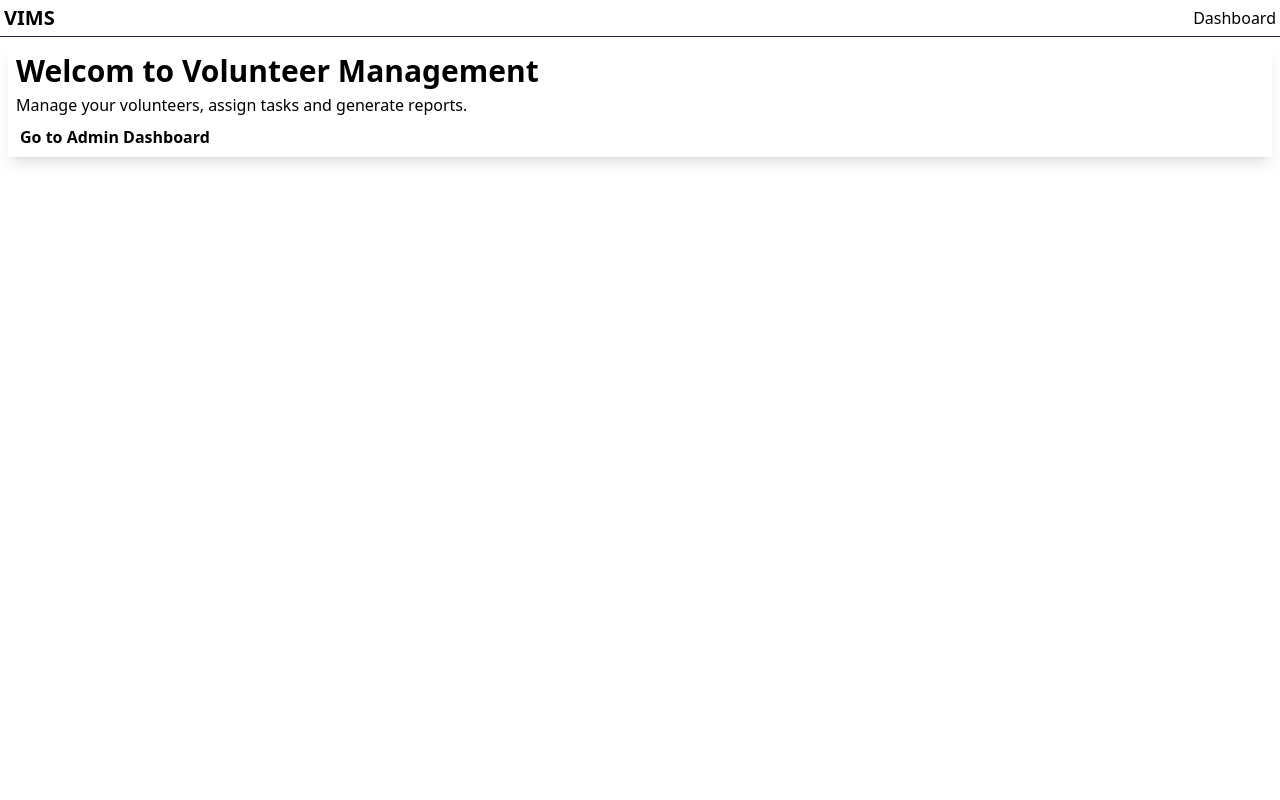
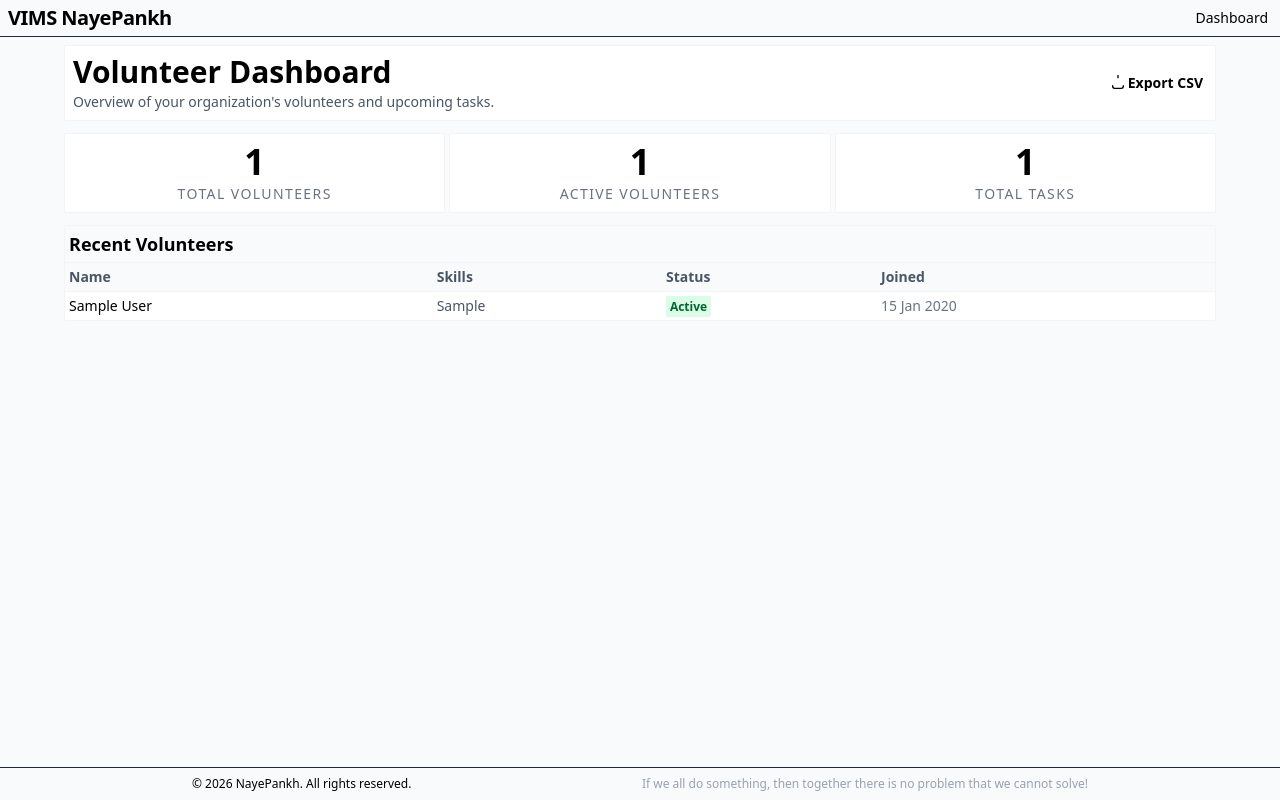
Before and after one commit to neerajojha1855/vims.nayepankh.ngo, a Django app: page / in a window 1280 px wide. Run offline with Django 5.2, Linux system fonts and the light colour scheme; tables that the repository leaves empty hold one stand-in row (values such as "Sample post"); parts of the project's set-up code (start-up, migrations or seed data) failed here and were passed over; some libraries are stand-ins or nearby versions.

Commit message:
add: visual dyanmic dashboard with working API endpoints

```diff
--- a/VIMS/settings.py
+++ b/VIMS/settings.py
@@ -98,7 +98,7 @@ DATABASES = {
 
 AUTH_PASSWORD_VALIDATORS = [
     {
-        'NAME': 'django.contrib.auth.password_validation.imilarityVUserAttributeSalidator',
+        'NAME': 'django.contrib.auth.password_validation.UserAttributeSimilarityValidator',
     },
     {
         'NAME': 'django.contrib.auth.password_validation.MinimumLengthValidator',
--- a/VIMS/urls.py
+++ b/VIMS/urls.py
@@ -16,10 +16,10 @@ Including another URLconf
 """
 from django.contrib import admin
 from django.urls import path, include
-from django.views.generic import TemplateView
+from volunteer.views import DashboardView
 
 urlpatterns = [
     path('admin/', admin.site.urls),
-    path('', TemplateView.as_view(template_name="base.html"), name='home'),
+    path('', DashboardView.as_view(), name='home'),
     path('volunteer/', include('volunteer.urls')),
 ]
--- a/templates/base.html
+++ b/templates/base.html
@@ -11,24 +11,17 @@
     <link href="https://fonts.googleapis.com/css2?family=DM+Sans:opsz,wght@9..40,400;9..40,500;9..40,700&display=swap" rel="stylesheet">
     {% tailwind_css %}
 </head>
-<body class="font-sans bg-surface text-secondary min-h-screen">
-    <nav class="p-1 border-b border-gray-800 flex justify-between items-center">
-        <h1 class="text-xl font-bold">VIMS</h1>
-        <div class="space-x-1">
-            <a href="/" class="hover:text-gray-300">Dashboard</a>
-            {% if user.is_staff %} <a href="/admin/" class="hover:text-gray-300">Admin Panel</a> {% endif %}
-        </div>
-    </nav>
+<body class="font-sans bg-gray-50 text-primary min-h-screen flex flex-col">
+    <!-- Navbar Section -->
+    {% include "sections/_navbar.html" %}
 
-    <main class="p-1 md:p-2">
-        {% block content %}
-        <div class="bg-primary p-2 rounded-xs text-secondary shadow-lg">
-            <h2 class="text-3xl font-bold mb-1">Welcom to Volunteer Management</h2>
-            <p class="mb-2">Manage your volunteers, assign tasks and generate reports.</p>
-            <a href="/admin/" class="bg-secondary text-inverse px-1 py-2 rounded-xs font-bold hover:bg-gray-200 focus-visible: outline-white focus-visible:ring-2">Go to Admin Dashboard</a>
-        </div>
-        {% endblock %}
+    <!-- Main Section -->
+    <main class="flex-grow p-1 md:p-2 lg:p3">
+        {% block content %}{% endblock %}
     </main>
+
+    <!-- Footer Section -->
+    {% include "sections/_footer.html" %}
 
 </body>
 </html>
--- /dev/null
+++ b/templates/dashboard.html
@@ -0,0 +1,74 @@
+{% extends "base.html" %}
+
+{% block content %}
+<div class="max-w-6xl mx-auto space-y-3">
+
+    <div class="flex flex-col md:flex-row justify-between items-start md:items-center bg-white p-2 rounded-xs shadow-2 border border-gray-100">
+        <div>
+            <h2 class="text-3xl font-bold text-primary mb-0.5">Volunteer Dashboard</h2>
+            <p class="text-gray-600 text-sm">Overview of your organization's volunteers and upcoming tasks.</p>
+        </div>
+        <div class="mt-1 md:mt-0">
+            <a href="{% url 'export_volunteers' %}" class="inline-flex items-center bg-surface text-secondary hover:bg-gray-800 px-1 py-2 rounded-xs font-bold text-sm transition-colors duration-fast focus-visible:ring-2 focus-visible:ring-offset-2 focus-visible:ring-surface">
+                <svg class="w-4 h-4 mr-0.5" fill="none" stroke="currentColor" viewBox="0 0 24 24" xmlns="http://www.w3.org/2000/svg">
+                    <path stroke-linecap="round" stroke-linejoin="round" stroke-width="2" d="M4 16v1a3 3 0 003 3h10a3 3 0 003-3v-1m-4-41-4 4m0 01-4-4m4 4V4"></path>
+                </svg>
+                Export CSV
+            </a>
+        </div>
+    </div>
+
+    <div class="grid grid-cols-1 md:grid-cols-3 gap-1">
+        <div class="bg-white p-2 rounded-xs shadow-2 border border-gray-100 flex flex-col justify-center items-center">
+            <span class="text-4xl font-bold text-primary">{{ total_volunteers }}</span>
+            <span class="text-sm text-gray-500 font-medium uppercase tracking-widest mt-0.5">Total Volunteers</span>
+        </div>
+        <div class="bg-white p-2 rounded-xs shadow-2 border border-gray-100 flex flex-col justify-center items-center">
+            <span class="text-4xl font-bold text-primary">{{ active_volunteers }}</span>
+            <span class="text-sm text-gray-500 font-medium uppercase tracking-widest mt-0.5">Active Volunteers</span>
+        </div>
+        <div class="bg-white p-2 rounded-xs shadow-2 border border-gray-100 flex flex-col justify-center items-center">
+            <span class="text-4xl font-bold text-primary">{{ total_tasks }}</span>
+            <span class="text-sm text-gray-500 font-medium uppercase tracking-widest mt-0.5">Total Tasks</span>
+        </div>
+    </div>
+
+    <div class="bg-white rounded-xs shadow-2 border border-gray-100 overflow-hidden">
+        <div class="p-1 border-b border-gray-100 bg-gray-50">
+            <h3 class="text-lg font-bold text-primary">Recent Volunteers</h3>
+        </div>
+        <div class="overflow-x-auto">
+            <table class="w-full text-left text-sm">
+                <thead class="bg-gray-50 text-gray-600 font-medium border-b border-gray-100">
+                    <tr>
+                        <th class="p-1">Name</th>
+                        <th class="p-1">Skills</th>
+                        <th class="p-1">Status</th>
+                        <th class="p-1">Joined</th>
+                    </tr>
+                </thead>
+                <tbody class="divide-y divide-gray-100">
+                    {% for volunteer in volunteers|slice:":5" %}
+                    <tr class="hover:bg-gray-50 transition-colors duration-fast">
+                        <td class="p-1 font-medium text-primary">{{ volunteer.user.get_full_name|default:volunteer.user.username }}</td>
+                        <td class="p-1 text-gray-600">{{ volunteer.skills|truncatechars:30 }}</td>
+                        <td class="p-1">
+                            {% if volunteer.status %}
+                                <span class="bg-green-100 text-green-800 text-xs font-bold px-1 py-0.5 rounded-xs">Active</span>
+                            {% else %}
+                                <span class="bg-red-100 text-red-800 text-xs font-bold px-1 py-0.5 rounded-xs">Inactive</span>
+                            {% endif %}
+                        </td>
+                        <td class="p-1 text-gray-500">{{ volunteer.joined_date|date:"d M Y" }}</td>
+                    </tr>
+                    {% empty %}
+                    <tr>
+                        <td class="p-2 text-center text-gray-500" colspan="4">No volunteers found.</td>
+                    </tr>
+                    {% endfor %}
+                </tbody>
+            </table>
+        </div>
+    </div>
+</div>
+{% endblock %}
--- a/templates/sections/_footer.html
+++ b/templates/sections/_footer.html
@@ -0,0 +1,6 @@
+<footer class="bg-surface text-secondary p-2 mt-auto text-center border-t border-gray-800">
+    <div class="max-w-4xl mx-auto flex flex-col md:flex-row justify-between items-center text-xs">
+        <p class="mb-1 md:mb-0">&copy; 2026 NayePankh. All rights reserved.</p>
+        <p class="font-medium text-gray-400">If we all do something, then together there is no problem that we cannot solve!</p>
+    </div>
+</footer>
--- a/templates/sections/_navbar.html
+++ b/templates/sections/_navbar.html
@@ -0,0 +1,12 @@
+<nav class="bg-surface text-secondary p-1 px-2 border-b border-gray-800 flex justify-between items-center shadow-2">
+    <div class="flex items-center space-x-1">
+        <!-- Logo -->
+        <h1 class="text-xl font-bold tracking-tight">VIMS NayePankh</h1>
+    </div>
+    <div class="space-x-1 text-sm font-medium">
+        <a href="/" class="hover:text-gray-300 focus-visible:ring-2 focus-visible:outline-white focus-visible:ring-offset-2 rounded-xs px-1 py-0.5 transition-colors duration-fast">Dashboard</a>
+        {% if user.is_staff %}
+            <a href="/admin/" class="hover:text-gray-300 focus-visible:ring-2 focus-visible:outline-white focus-visible:ring-offset-2 rounded-xs px-1 py-0.5 transition-colors duration-fast">Admin Panel</a>
+        {% endif %}
+    </div>
+</nav>
--- a/theme/static/css/dist/styles.css
+++ b/theme/static/css/dist/styles.css
@@ -8,23 +8,46 @@
     --font-serif: ui-serif, Georgia, Cambria, 'Times New Roman', Times, serif;
     --font-mono: ui-monospace, SFMono-Regular, Menlo, Monaco, Consolas, 'Liberation Mono', 'Courier New',
     monospace;
+    --color-red-100: oklch(93.6% 0.032 17.717);
+    --color-red-800: oklch(44.4% 0.177 26.899);
+    --color-green-100: oklch(96.2% 0.044 156.743);
+    --color-green-800: oklch(44.8% 0.119 151.328);
     --color-gray-50: oklch(98.5% 0.002 247.839);
+    --color-gray-100: oklch(96.7% 0.003 264.542);
     --color-gray-200: oklch(92.8% 0.006 264.531);
     --color-gray-300: oklch(87.2% 0.01 258.338);
+    --color-gray-400: oklch(70.7% 0.022 261.325);
+    --color-gray-500: oklch(55.1% 0.027 264.364);
+    --color-gray-600: oklch(44.6% 0.03 256.802);
     --color-gray-800: oklch(27.8% 0.033 256.848);
     --color-black: #000;
     --color-white: #fff;
     --spacing: 0.25rem;
+    --container-4xl: 56rem;
+    --container-6xl: 72rem;
+    --text-xs: 0.75rem;
+    --text-xs--line-height: calc(1 / 0.75);
+    --text-sm: 0.875rem;
+    --text-sm--line-height: calc(1.25 / 0.875);
+    --text-lg: 1.125rem;
+    --text-lg--line-height: calc(1.75 / 1.125);
     --text-xl: 1.25rem;
     --text-xl--line-height: calc(1.75 / 1.25);
     --text-3xl: 1.875rem;
     --text-3xl--line-height: calc(2.25 / 1.875);
+    --text-4xl: 2.25rem;
+    --text-4xl--line-height: calc(2.5 / 2.25);
     --text-5xl: 3rem;
     --text-5xl--line-height: 1;
+    --font-weight-medium: 500;
     --font-weight-bold: 700;
+    --tracking-tight: -0.025em;
     --tracking-normal: 0em;
+    --tracking-widest: 0.1em;
     --leading-normal: 1.5;
     --radius-xs: 0.125rem;
+    --default-transition-duration: 150ms;
+    --default-transition-timing-function: cubic-bezier(0.4, 0, 0.2, 1);
     --default-font-family: var(--font-sans);
     --default-mono-font-family: var(--font-mono);
   }
@@ -202,6 +225,30 @@
   .mx-auto {
     margin-inline: auto;
   }
+  .mt-0 {
+    margin-top: calc(var(--spacing) * 0);
+  }
+  .mt-0\.5 {
+    margin-top: calc(var(--spacing) * 0.5);
+  }
+  .mt-1 {
+    margin-top: calc(var(--spacing) * 1);
+  }
+  .mt-auto {
+    margin-top: auto;
+  }
+  .mr-0 {
+    margin-right: calc(var(--spacing) * 0);
+  }
+  .mr-0\.5 {
+    margin-right: calc(var(--spacing) * 0.5);
+  }
+  .mb-0 {
+    margin-bottom: calc(var(--spacing) * 0);
+  }
+  .mb-0\.5 {
+    margin-bottom: calc(var(--spacing) * 0.5);
+  }
   .mb-1 {
     margin-bottom: calc(var(--spacing) * 1);
   }
@@ -214,8 +261,17 @@
   .flex {
     display: flex;
   }
+  .grid {
+    display: grid;
+  }
+  .inline-flex {
+    display: inline-flex;
+  }
   .table {
     display: table;
+  }
+  .h-4 {
+    height: calc(var(--spacing) * 4);
   }
   .h-screen {
     height: 100vh;
@@ -223,14 +279,44 @@
   .min-h-screen {
     min-height: 100vh;
   }
+  .w-4 {
+    width: calc(var(--spacing) * 4);
+  }
+  .w-full {
+    width: 100%;
+  }
+  .max-w-4 {
+    max-width: calc(var(--spacing) * 4);
+  }
+  .max-w-4xl {
+    max-width: var(--container-4xl);
+  }
+  .max-w-6 {
+    max-width: calc(var(--spacing) * 6);
+  }
+  .max-w-6xl {
+    max-width: var(--container-6xl);
+  }
+  .flex-grow {
+    flex-grow: 1;
+  }
   .border-collapse {
     border-collapse: collapse;
   }
   .resize {
     resize: both;
   }
+  .grid-cols-1 {
+    grid-template-columns: repeat(1, minmax(0, 1fr));
+  }
+  .flex-col {
+    flex-direction: column;
+  }
   .items-center {
     align-items: center;
+  }
+  .items-start {
+    align-items: flex-start;
   }
   .justify-between {
     justify-content: space-between;
@@ -238,12 +324,42 @@
   .justify-center {
     justify-content: center;
   }
+  .gap-1 {
+    gap: calc(var(--spacing) * 1);
+  }
+  .space-y-3 {
+    :where(& > :not(:last-child)) {
+      --tw-space-y-reverse: 0;
+      margin-block-start: calc(calc(var(--spacing) * 3) * var(--tw-space-y-reverse));
+      margin-block-end: calc(calc(var(--spacing) * 3) * calc(1 - var(--tw-space-y-reverse)));
+    }
+  }
   .space-x-1 {
     :where(& > :not(:last-child)) {
       --tw-space-x-reverse: 0;
       margin-inline-start: calc(calc(var(--spacing) * 1) * var(--tw-space-x-reverse));
       margin-inline-end: calc(calc(var(--spacing) * 1) * calc(1 - var(--tw-space-x-reverse)));
     }
+  }
+  .divide-y {
+    :where(& > :not(:last-child)) {
+      --tw-divide-y-reverse: 0;
+      border-bottom-style: var(--tw-border-style);
+      border-top-style: var(--tw-border-style);
+      border-top-width: calc(1px * var(--tw-divide-y-reverse));
+      border-bottom-width: calc(1px * calc(1 - var(--tw-divide-y-reverse)));
+    }
+  }
+  .divide-gray-100 {
+    :where(& > :not(:last-child)) {
+      border-color: var(--color-gray-100);
+    }
+  }
+  .overflow-hidden {
+    overflow: hidden;
+  }
+  .overflow-x-auto {
+    overflow-x: auto;
   }
   .rounded {
     border-radius: 0.25rem;
@@ -255,15 +371,34 @@
     border-style: var(--tw-border-style);
     border-width: 1px;
   }
+  .border-t {
+    border-top-style: var(--tw-border-style);
+    border-top-width: 1px;
+  }
   .border-b {
     border-bottom-style: var(--tw-border-style);
     border-bottom-width: 1px;
+  }
+  .border-gray-100 {
+    border-color: var(--color-gray-100);
   }
   .border-gray-800 {
     border-color: var(--color-gray-800);
   }
   .bg-gray-50 {
     background-color: var(--color-gray-50);
+  }
+  .bg-gray-800 {
+    background-color: var(--color-gray-800);
+  }
+  .bg-green-100 {
+    background-color: var(--color-green-100);
+  }
+  .bg-red-100 {
+    background-color: var(--color-red-100);
+  }
+  .bg-white {
+    background-color: var(--color-white);
   }
   .p-1 {
     padding: calc(var(--spacing) * 1);
@@ -274,8 +409,23 @@
   .px-1 {
     padding-inline: calc(var(--spacing) * 1);
   }
+  .px-2 {
+    padding-inline: calc(var(--spacing) * 2);
+  }
+  .py-0 {
+    padding-block: calc(var(--spacing) * 0);
+  }
+  .py-0\.5 {
+    padding-block: calc(var(--spacing) * 0.5);
+  }
   .py-2 {
     padding-block: calc(var(--spacing) * 2);
+  }
+  .text-center {
+    text-align: center;
+  }
+  .text-left {
+    text-align: left;
   }
   .font-sans {
     font-family: var(--font-sans);
@@ -287,13 +437,29 @@
     font-size: var(--text-3xl);
     line-height: var(--tw-leading, var(--text-3xl--line-height));
   }
+  .text-4xl {
+    font-size: var(--text-4xl);
+    line-height: var(--tw-leading, var(--text-4xl--line-height));
+  }
   .text-5xl {
     font-size: var(--text-5xl);
     line-height: var(--tw-leading, var(--text-5xl--line-height));
   }
+  .text-lg {
+    font-size: var(--text-lg);
+    line-height: var(--tw-leading, var(--text-lg--line-height));
+  }
+  .text-sm {
+    font-size: var(--text-sm);
+    line-height: var(--tw-leading, var(--text-sm--line-height));
+  }
   .text-xl {
     font-size: var(--text-xl);
     line-height: var(--tw-leading, var(--text-xl--line-height));
+  }
+  .text-xs {
+    font-size: var(--text-xs);
+    line-height: var(--tw-leading, var(--text-xs--line-height));
   }
   .leading-normal {
     --tw-leading: var(--leading-normal);
@@ -303,12 +469,42 @@
     --tw-font-weight: var(--font-weight-bold);
     font-weight: var(--font-weight-bold);
   }
+  .font-medium {
+    --tw-font-weight: var(--font-weight-medium);
+    font-weight: var(--font-weight-medium);
+  }
   .tracking-normal {
     --tw-tracking: var(--tracking-normal);
     letter-spacing: var(--tracking-normal);
   }
+  .tracking-tight {
+    --tw-tracking: var(--tracking-tight);
+    letter-spacing: var(--tracking-tight);
+  }
+  .tracking-widest {
+    --tw-tracking: var(--tracking-widest);
+    letter-spacing: var(--tracking-widest);
+  }
   .text-black {
     color: var(--color-black);
+  }
+  .text-gray-400 {
+    color: var(--color-gray-400);
+  }
+  .text-gray-500 {
+    color: var(--color-gray-500);
+  }
+  .text-gray-600 {
+    color: var(--color-gray-600);
+  }
+  .text-green-800 {
+    color: var(--color-green-800);
+  }
+  .text-red-800 {
+    color: var(--color-red-800);
+  }
+  .uppercase {
+    text-transform: uppercase;
   }
   .underline {
     text-decoration-line: underline;
@@ -328,10 +524,37 @@
   .outline-white {
     outline-color: var(--color-white);
   }
+  .filter {
+    filter: var(--tw-blur,) var(--tw-brightness,) var(--tw-contrast,) var(--tw-grayscale,) var(--tw-hue-rotate,) var(--tw-invert,) var(--tw-saturate,) var(--tw-sepia,) var(--tw-drop-shadow,);
+  }
+  .transition {
+    transition-property: color, background-color, border-color, outline-color, text-decoration-color, fill, stroke, --tw-gradient-from, --tw-gradient-via, --tw-gradient-to, opacity, box-shadow, transform, translate, scale, rotate, filter, -webkit-backdrop-filter, backdrop-filter, display, content-visibility, overlay, pointer-events;
+    transition-timing-function: var(--tw-ease, var(--default-transition-timing-function));
+    transition-duration: var(--tw-duration, var(--default-transition-duration));
+  }
+  .transition-colors {
+    transition-property: color, background-color, border-color, outline-color, text-decoration-color, fill, stroke, --tw-gradient-from, --tw-gradient-via, --tw-gradient-to;
+    transition-timing-function: var(--tw-ease, var(--default-transition-timing-function));
+    transition-duration: var(--tw-duration, var(--default-transition-duration));
+  }
+  .hover\:bg-gray-50 {
+    &:hover {
+      @media (hover: hover) {
+        background-color: var(--color-gray-50);
+      }
+    }
+  }
   .hover\:bg-gray-200 {
     &:hover {
       @media (hover: hover) {
         background-color: var(--color-gray-200);
+      }
+    }
+  }
+  .hover\:bg-gray-800 {
+    &:hover {
+      @media (hover: hover) {
+        background-color: var(--color-gray-800);
       }
     }
   }
@@ -354,13 +577,64 @@
       box-shadow: var(--tw-inset-shadow), var(--tw-inset-ring-shadow), var(--tw-ring-offset-shadow), var(--tw-ring-shadow), var(--tw-shadow);
     }
   }
+  .focus-visible\:ring-offset-2 {
+    &:focus-visible {
+      --tw-ring-offset-width: 2px;
+      --tw-ring-offset-shadow: var(--tw-ring-inset,) 0 0 0 var(--tw-ring-offset-width) var(--tw-ring-offset-color);
+    }
+  }
+  .focus-visible\:outline-white {
+    &:focus-visible {
+      outline-color: var(--color-white);
+    }
+  }
+  .md\:mt-0 {
+    @media (width >= 48rem) {
+      margin-top: calc(var(--spacing) * 0);
+    }
+  }
+  .md\:mb-0 {
+    @media (width >= 48rem) {
+      margin-bottom: calc(var(--spacing) * 0);
+    }
+  }
+  .md\:flex {
+    @media (width >= 48rem) {
+      display: flex;
+    }
+  }
+  .md\:grid-cols-3 {
+    @media (width >= 48rem) {
+      grid-template-columns: repeat(3, minmax(0, 1fr));
+    }
+  }
+  .md\:flex-row {
+    @media (width >= 48rem) {
+      flex-direction: row;
+    }
+  }
+  .md\:items-center {
+    @media (width >= 48rem) {
+      align-items: center;
+    }
+  }
   .md\:p-2 {
     @media (width >= 48rem) {
       padding: calc(var(--spacing) * 2);
     }
   }
 }
+@property --tw-space-y-reverse {
+  syntax: "*";
+  inherits: false;
+  initial-value: 0;
+}
 @property --tw-space-x-reverse {
+  syntax: "*";
+  inherits: false;
+  initial-value: 0;
+}
+@property --tw-divide-y-reverse {
   syntax: "*";
   inherits: false;
   initial-value: 0;
@@ -452,10 +726,65 @@
   inherits: false;
   initial-value: solid;
 }
+@property --tw-blur {
+  syntax: "*";
+  inherits: false;
+}
+@property --tw-brightness {
+  syntax: "*";
+  inherits: false;
+}
+@property --tw-contrast {
+  syntax: "*";
+  inherits: false;
+}
+@property --tw-grayscale {
+  syntax: "*";
+  inherits: false;
+}
+@property --tw-hue-rotate {
+  syntax: "*";
+  inherits: false;
+}
+@property --tw-invert {
+  syntax: "*";
+  inherits: false;
+}
+@property --tw-opacity {
+  syntax: "*";
+  inherits: false;
+}
+@property --tw-saturate {
+  syntax: "*";
+  inherits: false;
+}
+@property --tw-sepia {
+  syntax: "*";
+  inherits: false;
+}
+@property --tw-drop-shadow {
+  syntax: "*";
+  inherits: false;
+}
+@property --tw-drop-shadow-color {
+  syntax: "*";
+  inherits: false;
+}
+@property --tw-drop-shadow-alpha {
+  syntax: "<percentage>";
+  inherits: false;
+  initial-value: 100%;
+}
+@property --tw-drop-shadow-size {
+  syntax: "*";
+  inherits: false;
+}
 @layer properties {
   @supports ((-webkit-hyphens: none) and (not (margin-trim: inline))) or ((-moz-orient: inline) and (not (color:rgb(from red r g b)))) {
     *, ::before, ::after, ::backdrop {
+      --tw-space-y-reverse: 0;
       --tw-space-x-reverse: 0;
+      --tw-divide-y-reverse: 0;
       --tw-border-style: solid;
       --tw-leading: initial;
       --tw-font-weight: initial;
@@ -475,6 +804,19 @@
       --tw-ring-offset-color: #fff;
       --tw-ring-offset-shadow: 0 0 #0000;
       --tw-outline-style: solid;
+      --tw-blur: initial;
+      --tw-brightness: initial;
+      --tw-contrast: initial;
+      --tw-grayscale: initial;
+      --tw-hue-rotate: initial;
+      --tw-invert: initial;
+      --tw-opacity: initial;
+      --tw-saturate: initial;
+      --tw-sepia: initial;
+      --tw-drop-shadow: initial;
+      --tw-drop-shadow-color: initial;
+      --tw-drop-shadow-alpha: 100%;
+      --tw-drop-shadow-size: initial;
     }
   }
 }
--- a/volunteer/views.py
+++ b/volunteer/views.py
@@ -1,7 +1,22 @@
 import csv
 from django.http import HttpResponse
 from .models import Volunteer, Task
+from django.views.generic import TemplateView
 from django.shortcuts import render
+
+class DashboardView(TemplateView):
+    template_name = 'dashboard.html'
+
+    def get_context_data(self, **kwargs):
+        context = super().get_context_data(**kwargs)
+        context['volunteers'] = Volunteer.objects.all().order_by('-joined_date')
+        context['total_volunteers'] = Volunteer.objects.count()
+        context['active_volunteers'] = Volunteer.objects.filter(status=True).count()
+        context['tasks'] = Task.objects.all().order_by('date')
+        context['total_tasks'] = Task.objects.count()
+
+        return context
+
 
 def export_volunteers_csv(request):
     response = HttpResponse(content_type='text/csv')
```
Also changed, not shown: volunteer/migrations/0002_rename_phone_numer_volunteer_phone_number.py (added).
